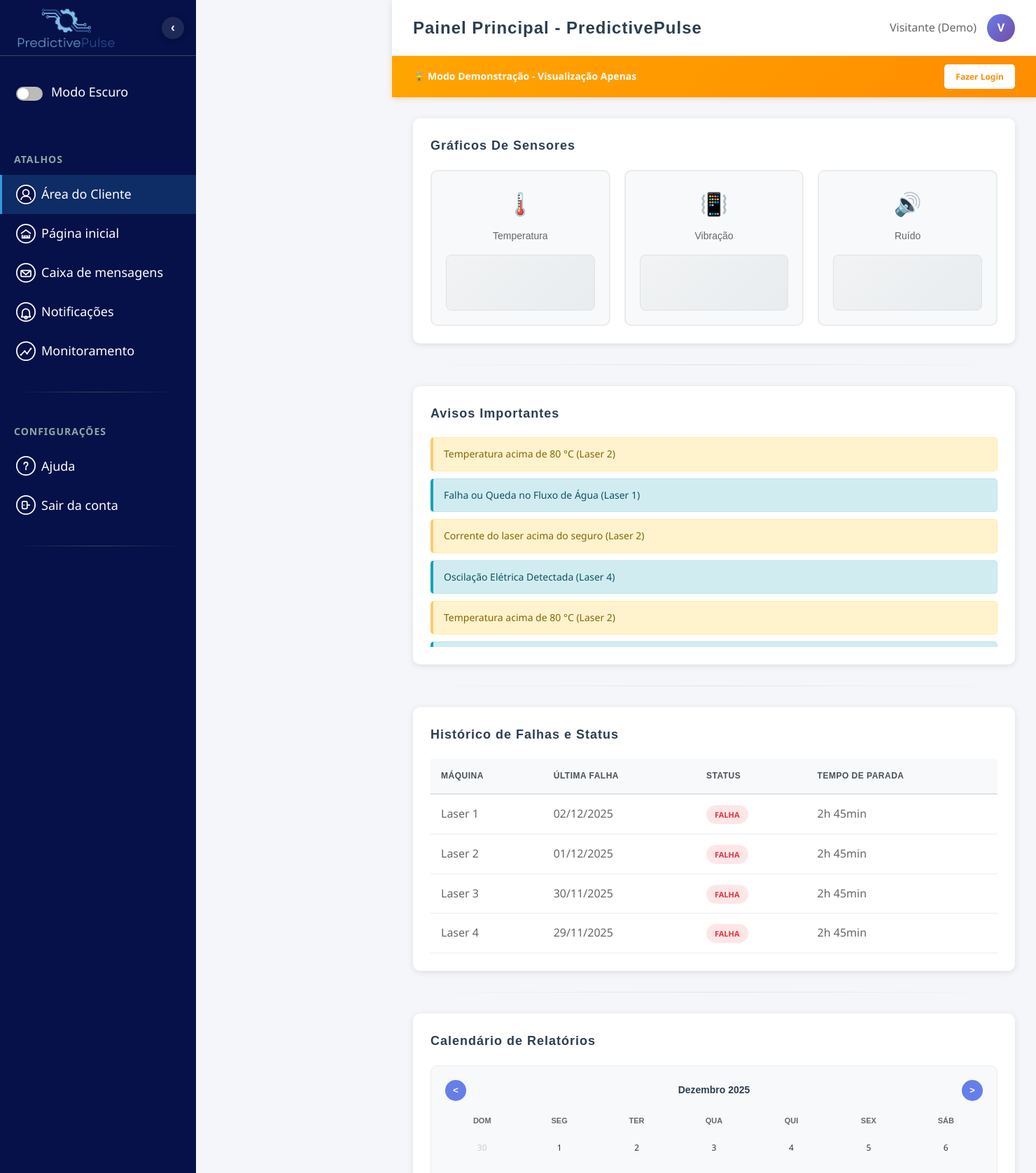
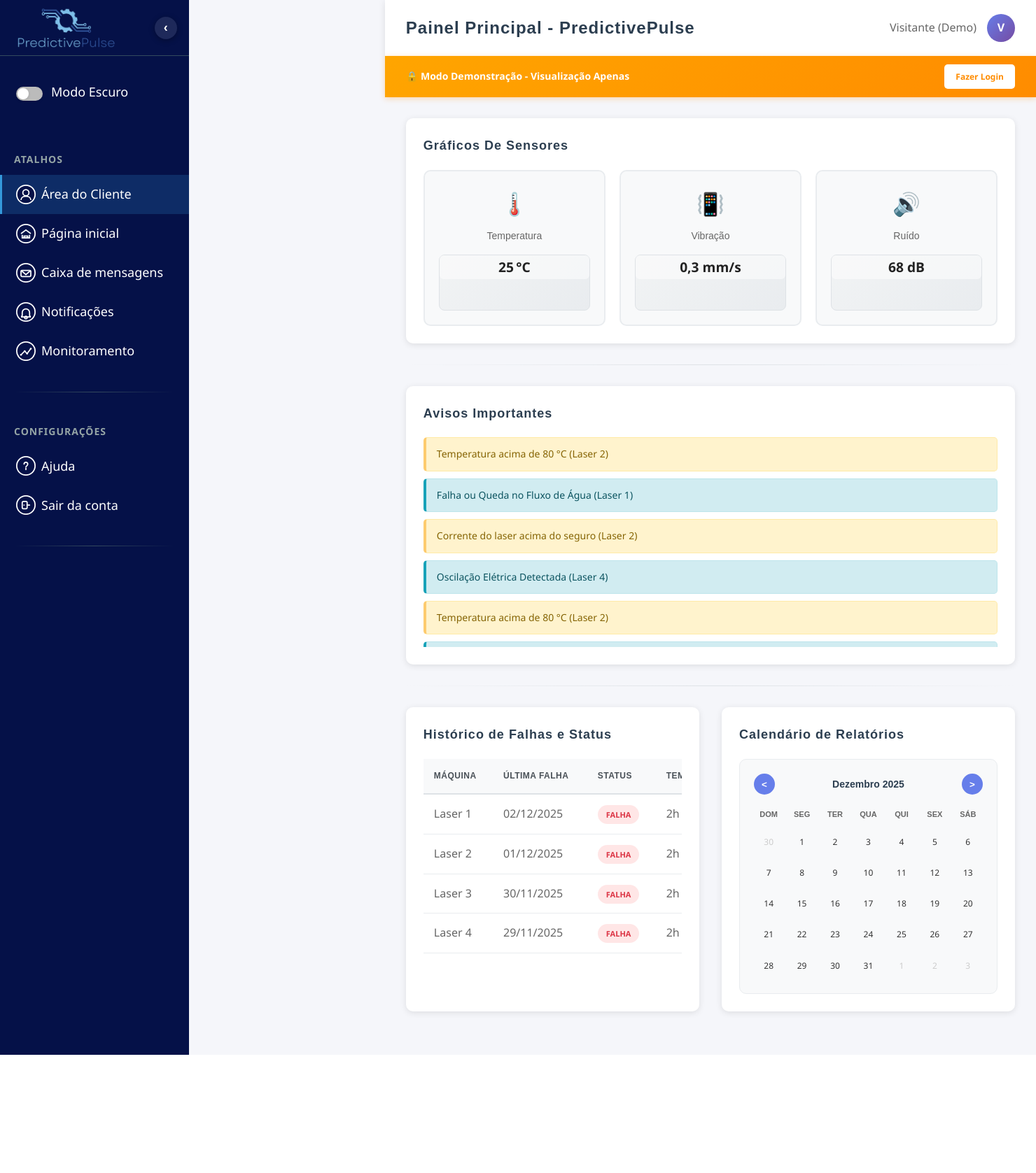
Before and after one commit to davijvasconcellos-senai/ProjetoIntegrador, a Flask app: page /demo in a window 1480 px wide. Shown: the top 1677 px of the page at 70% size. After the commit the page ends 1508 px from the top, so only its background shows below. Run offline with Flask 3, Linux system fonts and the light colour scheme; data comes from the database, SQL or seed files in the repository; both versions use the stored data as it was after the commit; some web fonts are replaced.

Commit message:
Exibição dos valores da máquina

```diff
--- a/app.py
+++ b/app.py
@@ -1,3 +1,6 @@
+# === DEBUG: INÍCIO DO APP.PY ===
+print('=== INICIANDO APP.PY (DEBUG) ===')
+
 from flask import Flask, render_template, request, redirect, url_for, session, flash, jsonify
 from werkzeug.security import generate_password_hash, check_password_hash
 import sqlite3
@@ -8,6 +11,37 @@
 import webbrowser
 import threading
 import time
+
+app = Flask(__name__)
+app.secret_key = 'sua_chave_secreta_super_segura_aqui'  # Mude isso em produção!
+
+# --- Simulação em memória para DuploTech Laser 6040Z ---
+sim_data = {
+    'valor': 0,
+    'data_leitura': datetime.now().strftime('%Y-%m-%d %H:%M:%S'),
+    'status': 'ativa',
+    'tempo_parada': '0h 00min',
+}
+
+# ==================== API DE SIMULAÇÃO ====================
+
+@app.route('/api/simulacao', methods=['GET'])
+def api_simulacao():
+    """API para retornar dados simulados da DuploTech Laser 6040Z"""
+    print('=== /api/simulacao ACIONADO (DEBUG) ===')
+    return jsonify(sim_data)
+def simulate_machine():
+    import random, time
+    while True:
+        sim_data['valor'] = round(random.uniform(10, 90), 2)
+        sim_data['data_leitura'] = datetime.now().strftime('%Y-%m-%d %H:%M:%S')
+        sim_data['status'] = random.choice(['ativa', 'resolvida'])
+        sim_data['tempo_parada'] = f"{random.randint(0,3)}h {random.randint(0,59):02d}min"
+        time.sleep(3)
+
+# Iniciar thread de simulação ao iniciar a plataforma
+sim_thread = threading.Thread(target=simulate_machine, daemon=True)
+sim_thread.start()
 
 app = Flask(__name__)
 app.secret_key = 'sua_chave_secreta_super_segura_aqui'  # Mude isso em produção!
@@ -190,6 +224,19 @@
     ''')
 
     conn.commit()
+
+    # Inserir máquina fixa 'DuploTech Laser 6040Z' se não existir
+    # Sensores
+    exists = cursor.execute("SELECT 1 FROM sensores WHERE tipo = ?", ('DuploTech Laser 6040Z',)).fetchone()
+    if not exists:
+        cursor.execute("INSERT INTO sensores (tipo, valor, unidade) VALUES (?, ?, ?)",
+                       ('DuploTech Laser 6040Z', 0, 'unidade'))
+    # Falhas
+    exists_falha = cursor.execute("SELECT 1 FROM falhas WHERE maquina = ?", ('DuploTech Laser 6040Z',)).fetchone()
+    if not exists_falha:
+        cursor.execute("INSERT INTO falhas (maquina, descricao, status, tempo_parada) VALUES (?, ?, ?, ?)",
+                       ('DuploTech Laser 6040Z', 'Sistema iniciado', 'ativa', '0'))
+    conn.commit()
     conn.close()
 
 # Inicializar o banco de dados ao iniciar a aplicação
@@ -303,11 +350,29 @@
 
     conn.close()
 
+    sensores_sim = []
+    for s in sensores:
+        if s['tipo'] == 'DuploTech Laser 6040Z':
+            s_sim = dict(s)
+            s_sim['valor'] = sim_data['valor']
+            s_sim['data_leitura'] = sim_data['data_leitura']
+            sensores_sim.append(s_sim)
+        else:
+            sensores_sim.append(s)
+    falhas_sim = []
+    for f in falhas:
+        if f['maquina'] == 'DuploTech Laser 6040Z':
+            f_sim = dict(f)
+            f_sim['status'] = sim_data['status']
+            f_sim['tempo_parada'] = sim_data['tempo_parada']
+            falhas_sim.append(f_sim)
+        else:
+            falhas_sim.append(f)
     return render_template('index.html',
                          usuario=session['user_nome'],
                          tipo_usuario=session['user_tipo'],
-                         falhas=falhas,
-                         sensores=sensores)
+                         falhas=falhas_sim,
+                         sensores=sensores_sim)
 
 @app.route('/logout')
 def logout():
--- a/static/css/index.css
+++ b/static/css/index.css
@@ -1,3 +1,34 @@
+.dashboard-row>.failures-section {
+    margin-left: 0;
+}
+
+@media (max-width: 1024px) {
+    .dashboard-row>.failures-section {
+        margin-left: 0;
+    }
+}
+
+/* Dashboard: Histórico de Falhas e Calendário lado a lado */
+.dashboard-row {
+    display: flex;
+    gap: 32px;
+    margin-bottom: 32px;
+    justify-content: center;
+}
+
+.dashboard-row>.failures-section,
+.dashboard-row>.calendar-section {
+    flex: 1 1 0;
+    min-width: 0;
+}
+
+@media (max-width: 1024px) {
+    .dashboard-row {
+        flex-direction: column;
+        gap: 20px;
+    }
+}
+
 /* Ícone customizado para Área do Cliente (primeiro ícone do sprite icons.png) */
 .icon-area-cliente {
     display: inline-block;
--- a/static/js/index.js
+++ b/static/js/index.js
@@ -1,5 +1,9 @@
 // Menu Lateral Interativo com Botão de Dupla Função
 document.addEventListener('DOMContentLoaded', function () {
+    console.log('JS index.js carregado');
+    console.log('JS carregado!');
+    // Alerta para garantir carregamento do JS (remova depois de testar)
+    // alert('JS carregado!');
     const sidebar = document.getElementById('sidebar');
     const toggleBtn = document.getElementById('toggleBtn');
     const menuToggle = document.getElementById('menuToggle');
@@ -179,4 +183,5 @@
             toggleSidebar();
         }
     });
+    // Valores fixos exibidos diretamente no HTML dos cards (ver index.html)
 });
--- a/templates/index.html
+++ b/templates/index.html
@@ -163,17 +163,28 @@
                         <div class="sensor-card">
                             <div class="sensor-icon">🌡️</div>
                             <h4>Temperatura</h4>
-                            <div class="sensor-graph"></div>
+                            <div class="sensor-graph">
+                                <span class="sim-sensor"
+                                    style="display:block;font-weight:bold;font-size:1.2em;color:#222;background:#fff8;padding:2px 8px;border-radius:6px;">25 °C</span>
+                            </div>
                         </div>
                         <div class="sensor-card">
                             <div class="sensor-icon">📳</div>
                             <h4>Vibração</h4>
-                            <div class="sensor-graph"></div>
+                            <div class="sensor-graph">
+                                <span class="sim-sensor"
+                                    style="display:block;font-weight:bold;font-size:1.2em;color:#222;background:#fff8;padding:2px 8px;border-radius:6px;">0,3
+                                    mm/s</span>
+                            </div>
                         </div>
                         <div class="sensor-card">
                             <div class="sensor-icon">🔊</div>
                             <h4>Ruído</h4>
-                            <div class="sensor-graph"></div>
+                            <div class="sensor-graph">
+                                <span class="sim-sensor"
+                                    style="display:block;font-weight:bold;font-size:1.2em;color:#222;background:#fff8;padding:2px 8px;border-radius:6px;">68
+                                    dB</span>
+                            </div>
                         </div>
                     </div>
                 </section>
@@ -196,7 +207,7 @@
                 </section>
 
                 <div class="separator"></div>
-
+                <div class="dashboard-row">
                     <!-- Histórico de Falhas -->
                     <section class="failures-section">
                         <h3>Histórico de Falhas e Status</h3>
@@ -239,9 +250,6 @@
                             </table>
                         </div>
                     </section>
-
-                <div class="separator"></div>
-
                     <!-- Calendário -->
                     <section class="calendar-section">
                         <h3>Calendário de Relatórios</h3>
@@ -300,6 +308,7 @@
                         </div>
                     </section>
                 </div>
+            </div>
         </main>
     </div>
 
```
Also changed, not shown: predictivepulse.db. Lines whose indentation alone changed are shown as unchanged.
